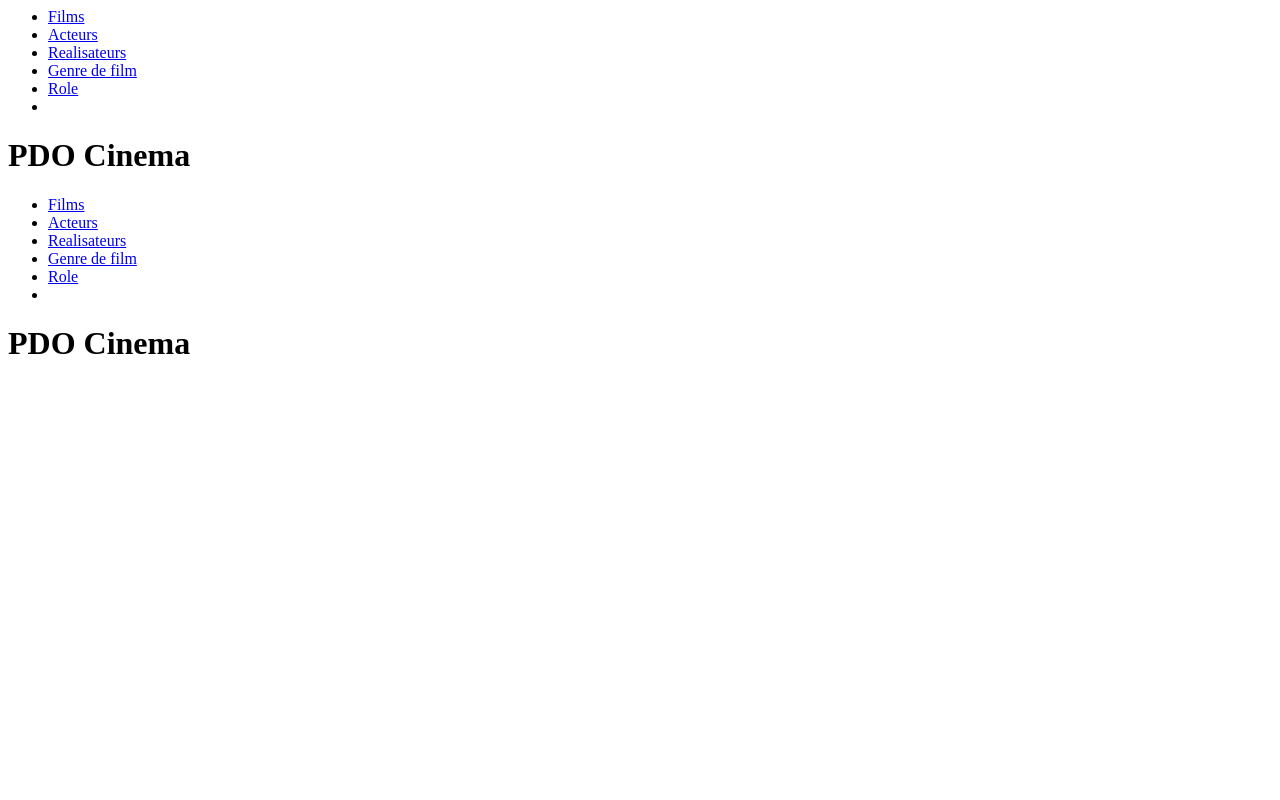
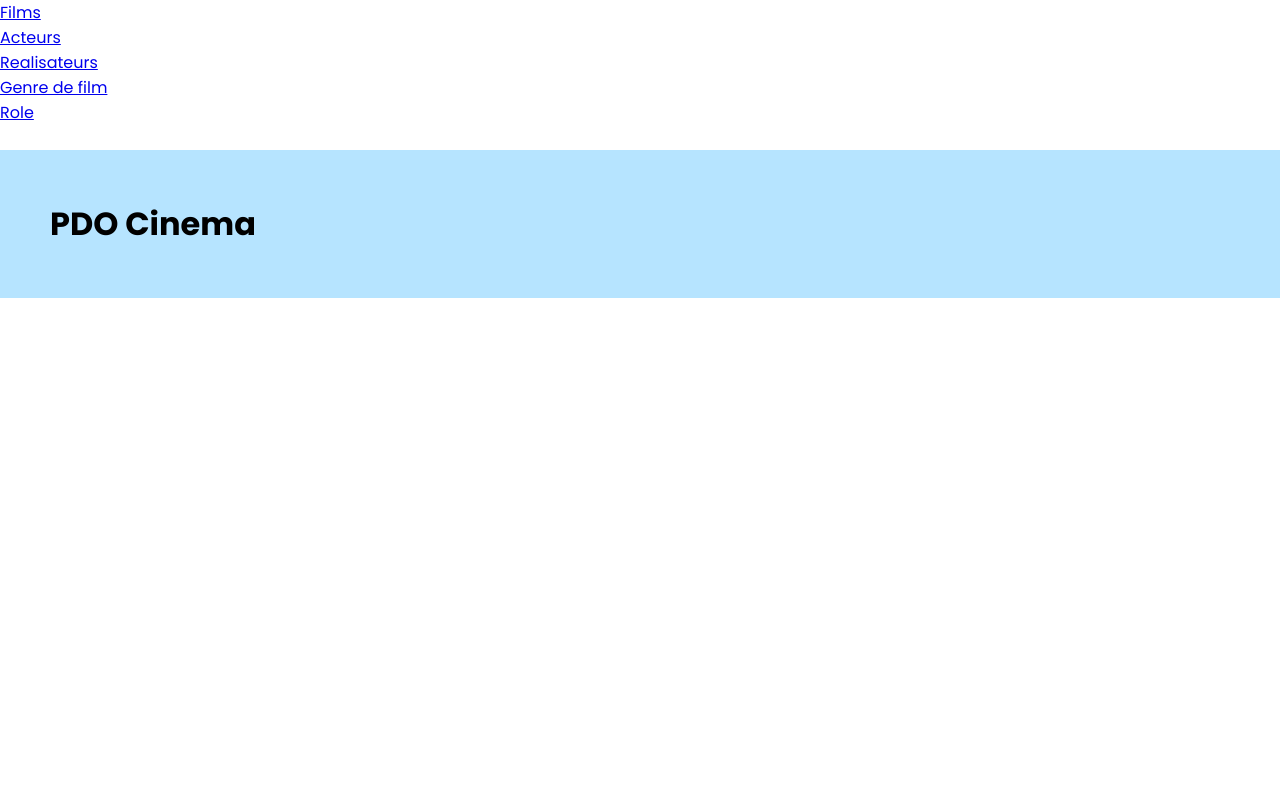
Before and after one commit to AdamZeraoui/MySQL, a PHP site: template Cinema/view/template.php in a window 1280 px wide. Run offline with PHP 8.4, Linux system fonts and the light colour scheme; the template is opened without the code that fills it, so the values that code supplies are empty.

Commit message:
Start CSS

```diff
--- /dev/null
+++ b/Cinema/front/Cinema.css
@@ -0,0 +1,19 @@
+@import url('https://fonts.googleapis.com/css2?family=Poppins:wght@200;300;400;500;600;700;800;900&display=swap');
+
+*{
+    margin: 0;
+    padding: 0;
+    box-sizing: border-box;
+    font-family: "Poppins";
+    display: flexbox;
+}
+
+#contenu{
+display: flexbox;
+padding : 50px;
+justify-content: center;
+align-content: center;
+align-items: center;
+background-color: rgba(0, 162, 255, 0.288);
+
+}
--- a/Cinema/view/template.php
+++ b/Cinema/view/template.php
@@ -1,8 +1,14 @@
+<!DOCTYPE html>
+<html lang="en">
 <head>
     <meta charset="UTF-8">
+    <meta name="viewport" content="width=device-width, initial-scale=1.0">
+    <link rel="stylesheet" href="https://cdnjs.cloudflare.com/ajax/libs/font-awesome/6.5.1/css/all.min.css" integrity="sha512-DTOQO9RWCH3ppGqcWaEA1BIZOC6xxalwEsw9c2QQeAIftl+Vegovlnee1c9QX4TctnWMn13TZye+giMm8e2LwA==" crossorigin="anonymous" referrerpolicy="no-referrer" />
+    <link rel="stylesheet" href="front/Cinema.css">
 <!-- remplire LINK and META -->
     <title><?= $titre ?></title>
 </head>
+<body>
     <div id ="wrapper" class = "uk-container uk-container-expand">
         <nav>
             <ul>
@@ -22,3 +28,4 @@
             </div>
         </main>
     </div>
+</body>
```
Lines whose indentation alone changed are shown as unchanged.
